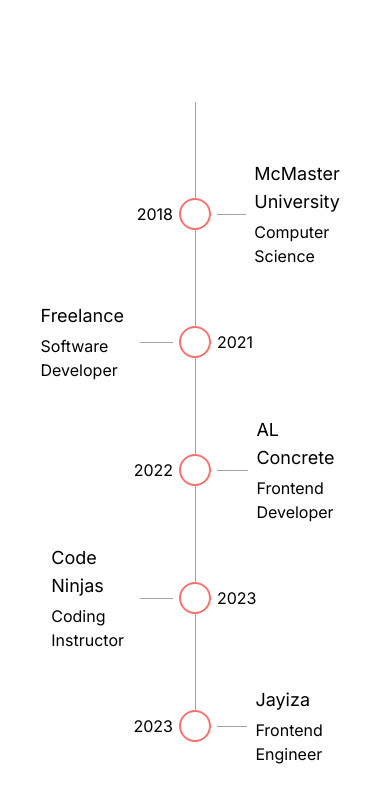
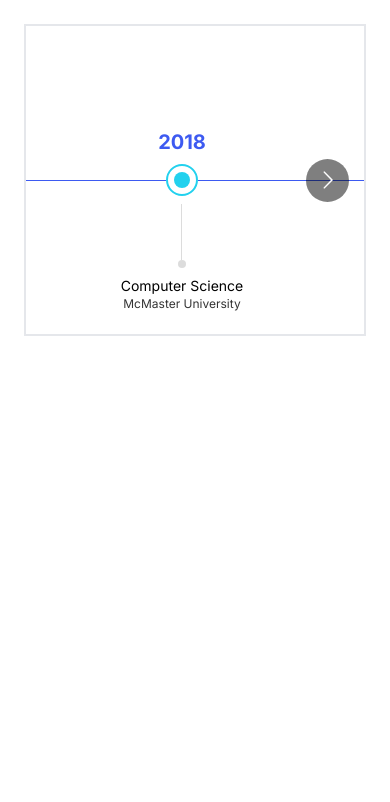
Before and after one commit to arifm6/component-factory, a Next.js app: page /sandbox in a window 390 px wide. Shown: the top 802 px of the page. Built offline with nearby package versions, Linux system fonts and the light colour scheme.

Commit message:
Added react-multi-carousel

```diff
--- a/package.json
+++ b/package.json
@@ -12,7 +12,8 @@
     "framer-motion": "^10.16.4",
     "next": "14.0.1",
     "react": "^18",
-    "react-dom": "^18"
+    "react-dom": "^18",
+    "react-multi-carousel": "^2.8.4"
   },
   "devDependencies": {
     "@types/node": "^20",
--- a/src/app/sandbox/page.tsx
+++ b/src/app/sandbox/page.tsx
@@ -43,17 +43,13 @@
     <>
       <div className="h-screen w-screen">
         <CardContainer>
-          <div className="flex items-center justify-center h-full w-full ">
-            <Timeline
-              timelineMilestones={timelineMilestones}
-              mainColor="#3D5AF1"
-              buttonColor="#22D1EE"
-            />
-          </div>
+          <Timeline
+            timelineMilestones={timelineMilestones}
+            mainColor="#3D5AF1"
+            buttonColor="#22D1EE"
+          />
         </CardContainer>
       </div>
-      <div className="h-[300vh]"></div>
-      <div id="education"></div>
     </>
   );
 }
--- a/src/components/Timeline/MilestoneDescription.tsx
+++ b/src/components/Timeline/MilestoneDescription.tsx
@@ -12,9 +12,9 @@
   return (
     <div className="flex justify-between items-center text-center">
       <div className="flex flex-col whitespace-nowrap w-auto  ">
-        <div>{position}</div>
+        <div className="text-sm sm:text-base">{position}</div>
 
-        <div className="text-[#343434] text-sm">{company}</div>
+        <div className="text-[#343434] text-xs sm:text-sm">{company}</div>
       </div>
     </div>
   );
--- a/src/components/Timeline/Timeline.tsx
+++ b/src/components/Timeline/Timeline.tsx
@@ -1,8 +1,9 @@
 "use client";
-import React, { createContext } from "react";
+import React, { useState } from "react";
+import Carousel from "react-multi-carousel";
+import "react-multi-carousel/lib/styles.css";
 
-import TimelineMobile from "./TimelineMobile";
-import TimelineDesktop from "./TimelineDesktop";
+import MilestoneSection from "./MilestoneSection";
 
 export type Milestone = {
   startDate: Date;
@@ -25,6 +26,28 @@
   timelineMilestones: Milestone[];
   mainColor: string;
   buttonColor: string;
+};
+const responsive = {
+  desktop: {
+    breakpoint: { max: 3000, min: 1024 },
+    items: 4,
+    paritialVisibilityGutter: 60,
+  },
+  medium: {
+    breakpoint: { max: 1024, min: 767 },
+    items: 3,
+    paritialVisibilityGutter: 50,
+  },
+  small: {
+    breakpoint: { max: 767, min: 464 },
+    items: 2,
+    paritialVisibilityGutter: 40,
+  },
+  default: {
+    breakpoint: { max: 464, min: 0 },
+    items: 1,
+    paritialVisibilityGutter: 30,
+  },
 };
 
 export default function Timeline({
@@ -73,25 +96,39 @@
     });
   }
 
-  // Create a utility function for checking mobile devices
-  function isMobileDevice() {
-    if (typeof window !== "undefined") {
-      const mobileScreenWidth = 767; // Set your mobile breakpoint here
-      return window.innerWidth <= mobileScreenWidth;
-    }
-    return false; // Default to false if not on the client-side
-  }
+  const [currentIndex, setCurrentIndex] = useState(0);
+
+  const onAnimationComplete = () => {
+    setCurrentIndex((prevIndex) => {
+      const nextIndex = prevIndex + 1;
+      if (nextIndex < processedMilestones.length) {
+        return nextIndex;
+      }
+      return prevIndex;
+    });
+  };
   return (
-    <div className="w-full min-h-[312px] flex items-center">
-      {isMobileDevice() ? (
-        <TimelineMobile timelineMilestones={timelineMilestones} />
-      ) : (
-        <TimelineDesktop
-          milestones={processedMilestones}
-          mainColor={mainColor}
-          buttonColor={buttonColor}
-        />
-      )}
-    </div>
+    <>
+      <Carousel
+        responsive={responsive}
+        partialVisbile
+        containerClass="min-h-[312px] border-2"
+        itemClass="flex justify-center items-center "
+      >
+        {processedMilestones.map((milestone, index) => {
+          return (
+            <MilestoneSection
+              milestone={milestone}
+              key={index}
+              mainColor={mainColor}
+              buttonColor={buttonColor}
+              animate={index === currentIndex}
+              onAnimationComplete={onAnimationComplete}
+              index={index}
+            />
+          );
+        })}
+      </Carousel>
+    </>
   );
 }
--- a/src/components/Timeline/TimelineDesktop.tsx
+++ /dev/null
@@ -1,44 +0,0 @@
-import React, { useState } from "react";
-import { ProcessedMilestone } from "./Timeline";
-import MilestoneSection from "./MilestoneSection";
-type TimelineDesktopProps = {
-  milestones: ProcessedMilestone[];
-  mainColor: string;
-  buttonColor: string;
-};
-
-export default function TimelineDesktop({
-  milestones,
-  mainColor,
-  buttonColor,
-}: TimelineDesktopProps) {
-  const [currentIndex, setCurrentIndex] = useState(0);
-
-  const onAnimationComplete = () => {
-    setCurrentIndex((prevIndex) => {
-      const nextIndex = prevIndex + 1;
-      if (nextIndex < milestones.length) {
-        return nextIndex;
-      }
-      return prevIndex;
-    });
-  };
-
-  return (
-    <div className="w-full flex">
-      {milestones.map((milestone, index) => {
-        return (
-          <MilestoneSection
-            milestone={milestone}
-            key={index}
-            index={index}
-            mainColor={mainColor}
-            buttonColor={buttonColor}
-            animate={index === currentIndex}
-            onAnimationComplete={onAnimationComplete}
-          />
-        );
-      })}
-    </div>
-  );
-}
--- a/src/components/Timeline/TimelineMobile.tsx
+++ /dev/null
@@ -1,91 +0,0 @@
-import React from "react";
-
-type Milestone = {
-  startDate: Date;
-  company: string;
-  position: string;
-};
-
-type TimelineProps = {
-  timelineMilestones: Milestone[];
-};
-
-export default function TimelineMobile({ timelineMilestones }: TimelineProps) {
-  // Sort the milestones based on startDate in ascending order
-  const sortedMilestones = timelineMilestones
-    .slice()
-    .sort((a, b) => a.startDate.getTime() - b.startDate.getTime());
-
-  return (
-    <div className="w-full">
-      {sortedMilestones.map((milestone, index) => {
-        const alternate = index % 2 === 0;
-
-        return (
-          <div className="flex flex-col lg:hidden items-center ">
-            <div className="h-24 w-[1px] bg-gray-400"></div>
-            <div className="timeline-milestone-button items-center ">
-              <div
-                className={`timeline-start-date ${
-                  alternate
-                    ? "right-full -translate-x-2"
-                    : "left-full translate-x-2"
-                } `}
-              >
-                {milestone.startDate.getFullYear().toString()}
-              </div>
-              <div
-                className={`absolute flex items-center ${
-                  alternate
-                    ? "flex left-full translate-x-2 space-x-2"
-                    : "flex-row-reverse right-full -translate-x-2"
-                }`}
-              >
-                <div className="h-[1px] w-[49px] bg-gray-400 "></div>
-                <div className="timeline-description">
-                  <div className="text-lg">{milestone.company}</div>
-                  <div className="">{milestone.position}</div>
-                </div>
-              </div>
-            </div>
-          </div>
-        );
-      })}
-      <div className="hidden lg:flex w-full">
-        {sortedMilestones.map((milestone, index) => {
-          //alternate arrow each time
-          const alternate = index % 2 === 0;
-          return (
-            <div className="flex justify-end items-center grow" key={index}>
-              <div className="h-[1px] w-full bg-gray-400"></div>
-              <div className="timeline-milestone-button justify-center">
-                <div
-                  className={`timeline-start-date ${
-                    alternate
-                      ? "bottom-full -translate-y-2"
-                      : "top-full translate-y-2"
-                  } `}
-                >
-                  {milestone.startDate.getFullYear().toString()}
-                </div>
-                <div
-                  className={`absolute flex items-center ${
-                    alternate
-                      ? "flex-col top-full translate-y-2 space-y-2"
-                      : "flex-col-reverse bottom-full -translate-y-2"
-                  }`}
-                >
-                  <div className="h-[49px] w-[1px] bg-gray-400 "></div>
-                  <div className="timeline-description">
-                    <div className="text-lg">{milestone.company}</div>
-                    <div className="">{milestone.position}</div>
-                  </div>
-                </div>
-              </div>
-            </div>
-          );
-        })}
-      </div>
-    </div>
-  );
-}
```
Also changed, not shown: 1 other file (tests, documents, lock files or other folders).
